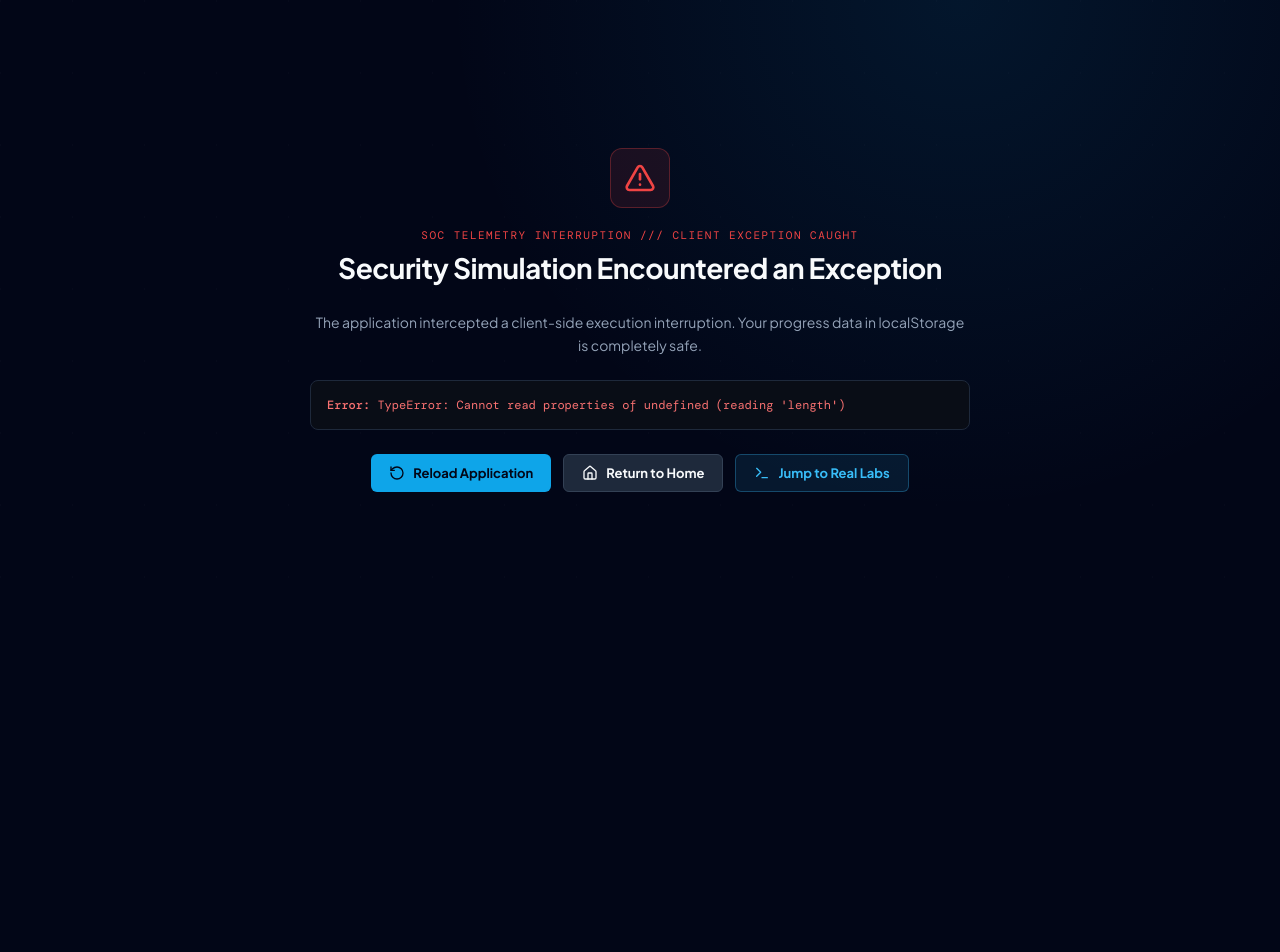
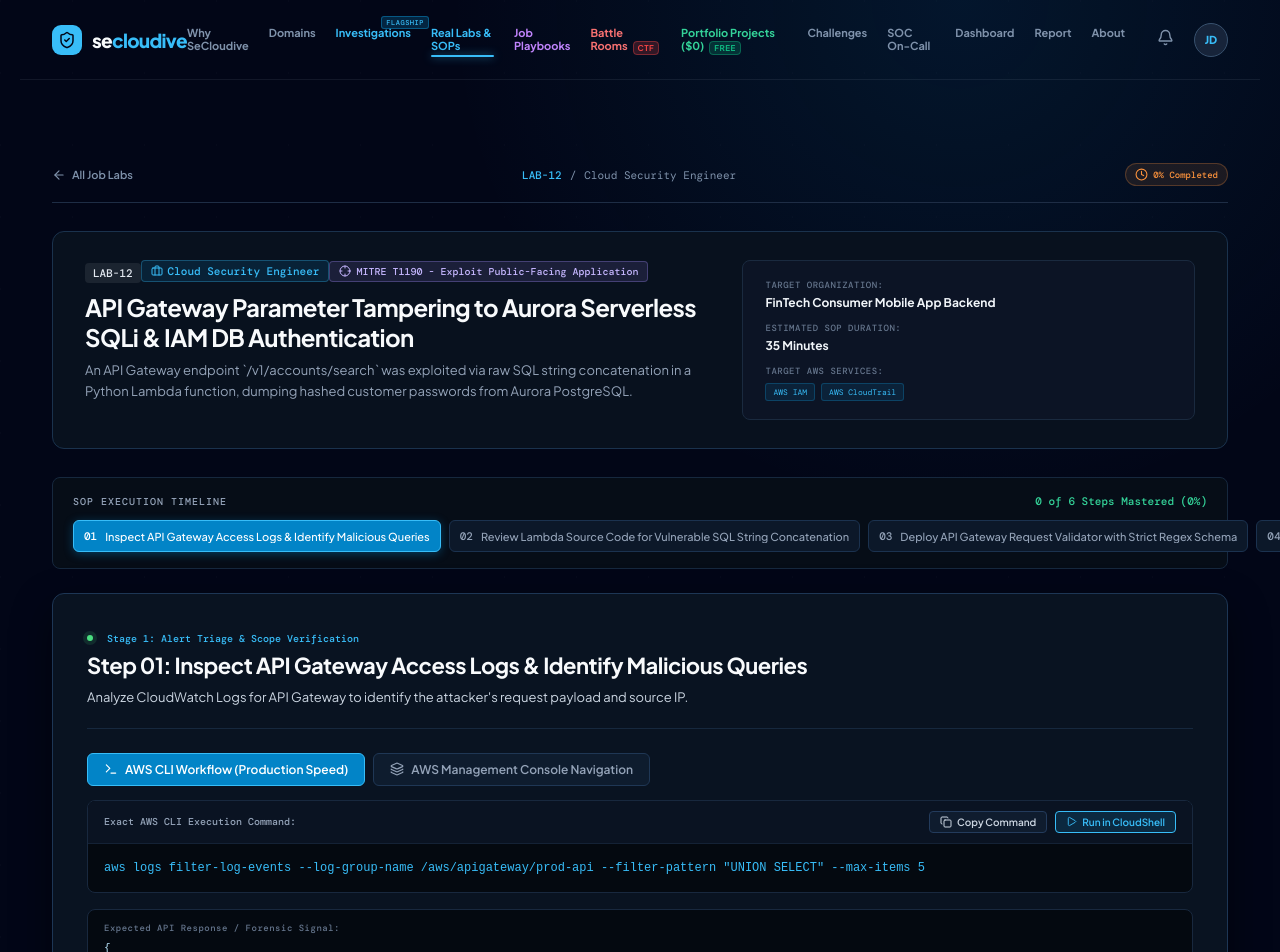
Before and after one commit to NAENSTUDIOS/secloudive, a React (Vite) app: page /labs/lab-apigw-lambda-sqli in a window 1280 px wide. Shown: the top 952 px of the page. Before the commit the page ends 800 px from the top, so only its background shows below. Built offline with nearby package versions, Linux system fonts and the light colour scheme.

Commit message:
fix: normalize realLabs steps data structure and add defensive null checks to eliminate runtime TypeError

```diff
--- a/src/context/ChallengeContext.jsx
+++ b/src/context/ChallengeContext.jsx
@@ -161,7 +161,8 @@
     let count = 0
     realLabs.forEach(lab => {
       const completedSteps = progress.labSteps?.[lab.id] || []
-      if (completedSteps.length === lab.steps.length) {
+      const totalSteps = lab.steps?.length || 0
+      if (totalSteps > 0 && completedSteps.length === totalSteps) {
         count += 1
       }
     })
--- a/src/data/jobLabs.js
+++ b/src/data/jobLabs.js
@@ -64,7 +64,7 @@
   }
 ]
 
-export const realLabs = [
+const rawRealLabs = [
   {
     id: 'lab-iam-escalation',
     labNumber: 'LAB-01',
@@ -1910,3 +1910,12 @@
     ]
   }
 ]
+
+export const realLabs = rawRealLabs.map(lab => ({
+  ...lab,
+  steps: lab.steps || lab.investigationSteps || [],
+  scenarioSummary: lab.scenarioSummary || lab.incidentContext || '',
+  estimatedMinutes: lab.estimatedMinutes || (typeof lab.timeEstimate === 'string' ? parseInt(lab.timeEstimate) : lab.timeEstimate) || 30,
+  targetServices: lab.targetServices || (lab.targetService ? [lab.targetService] : ['AWS IAM', 'AWS CloudTrail']),
+  mitreTechnique: lab.mitreTechnique || (Array.isArray(lab.mitreAttack) ? lab.mitreAttack[0] : lab.mitreAttack) || 'T1078 Valid Accounts'
+}))
--- a/src/pages/RealLabs.jsx
+++ b/src/pages/RealLabs.jsx
@@ -93,8 +93,9 @@
   // Export official Job Runbook & Proof Report (.MD)
   const handleExportLabReport = () => {
     if (!activeLab) return
+    const labSteps = activeLab.steps || []
     const completedStepIds = progress.labSteps?.[activeLab.id] || []
-    const completionPct = Math.round((completedStepIds.length / activeLab.steps.length) * 100)
+    const completionPct = Math.round((completedStepIds.length / Math.max(1, labSteps.length)) * 100)
 
     const markdown = `# CLOUD SECURITY JOB RUNBOOK & REMEDIATION PROOF REPORT
 ================================================================================
@@ -113,11 +114,11 @@
 ${activeLab.scenarioSummary}
 
 Target AWS Services:
-${activeLab.targetServices.map(s => `* ${s}`).join('\n')}
+${(activeLab.targetServices || []).map(s => `* ${s}`).join('\n')}
 
 2. STANDARD OPERATING PROCEDURE (SOP) EXECUTION LOG
 --------------------------------------------------------------------------------
-${activeLab.steps
+${labSteps
   .map(
     (step, idx) => `### Step ${idx + 1}: ${step.title} (${step.phase})
 Status: ${completedStepIds.includes(step.stepId) ? '[X] COMPLETED & VERIFIED' : '[ ] PENDING EXECUTION'}
@@ -166,11 +167,22 @@
   // VIEW 1: ACTIVE LAB PLAYER
   // ==========================================
   if (activeLab) {
+    const labSteps = activeLab.steps || []
     const completedStepIds = progress.labSteps?.[activeLab.id] || []
-    const currentStep = activeLab.steps[activeStepIndex] || activeLab.steps[0]
+    const currentStep = labSteps[activeStepIndex] || labSteps[0] || {
+      stepId: 's1',
+      phase: 'Stage 1: Pre-Flight Scoping',
+      title: 'Scoping & Verification',
+      jobContext: 'Inspect the target environment and verify caller identity.',
+      consolePath: 'AWS Console > IAM',
+      cliCommand: 'aws sts get-caller-identity',
+      expectedOutput: '{}',
+      interviewTip: 'Always verify identity before state changes.',
+      pitfallWarning: 'Do not modify production without change approval.'
+    }
     const isStepDone = completedStepIds.includes(currentStep.stepId)
-    const isAllDone = completedStepIds.length === activeLab.steps.length
-    const progressPct = Math.round((completedStepIds.length / activeLab.steps.length) * 100)
+    const isAllDone = labSteps.length > 0 && completedStepIds.length === labSteps.length
+    const progressPct = Math.round((completedStepIds.length / Math.max(1, labSteps.length)) * 100)
 
     return (
       <main className="page-shell real-lab-player-page">
@@ -245,11 +257,11 @@
           <div className="navigator-header">
             <span className="nav-title">SOP EXECUTION TIMELINE</span>
             <span className="nav-progress-text">
-              {completedStepIds.length} of {activeLab.steps.length} Steps Mastered ({progressPct}%)
+              {completedStepIds.length} of {labSteps.length} Steps Mastered ({progressPct}%)
             </span>
           </div>
           <div className="steps-chips-bar" role="tablist">
-            {activeLab.steps.map((step, idx) => {
+            {labSteps.map((step, idx) => {
               const isSelected = activeStepIndex === idx
               const isCompleted = completedStepIds.includes(step.stepId)
 
@@ -435,9 +447,9 @@
               <button
                 type="button"
                 className="button button-primary btn-sm"
-                disabled={activeStepIndex === activeLab.steps.length - 1}
+                disabled={activeStepIndex >= labSteps.length - 1}
                 onClick={() => {
-                  setActiveStepIndex(prev => Math.min(activeLab.steps.length - 1, prev + 1))
+                  setActiveStepIndex(prev => Math.min(labSteps.length - 1, prev + 1))
                   setSimulatedExecution(null)
                 }}
               >
```
